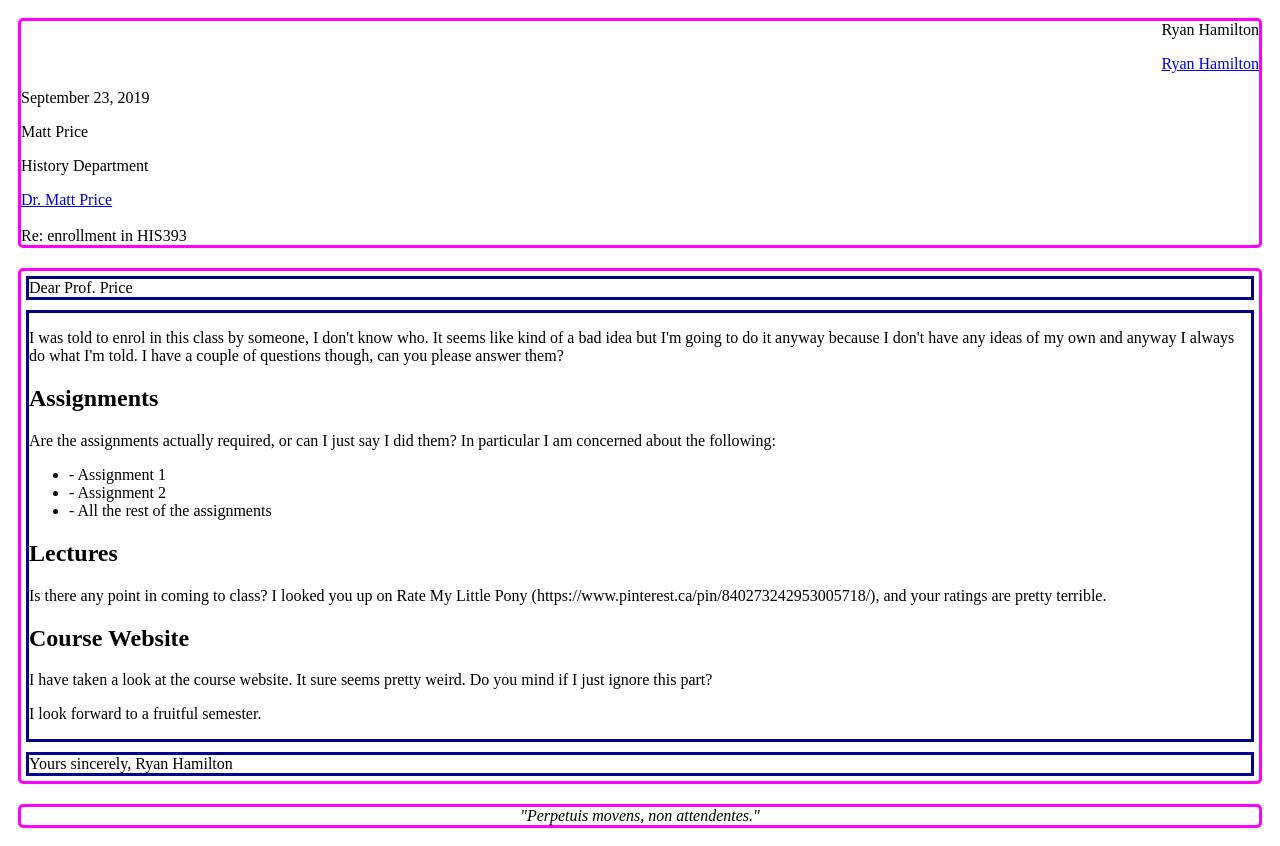
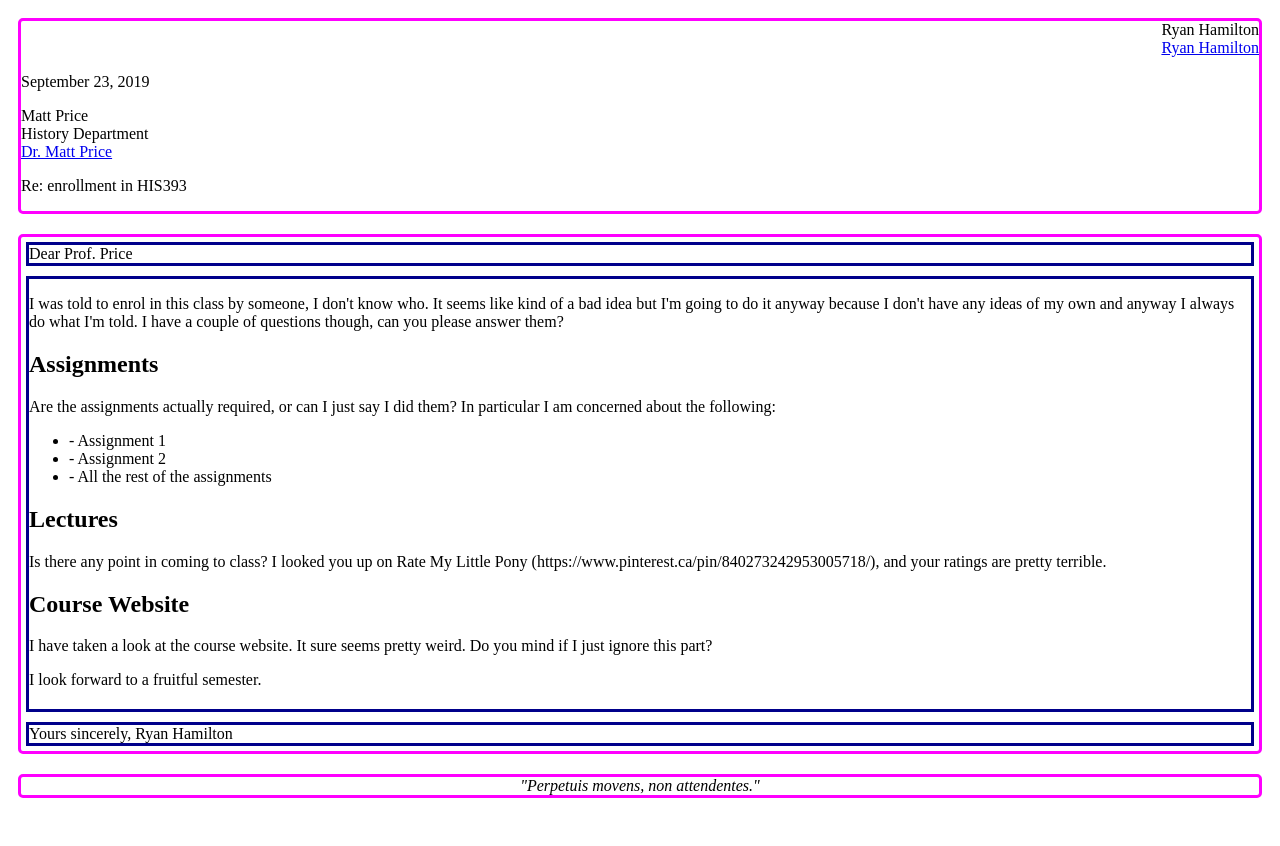
Before and after one commit to dh20199/01-blog-ryanVic, a website: page 01/letter.html in a window 1280 px wide. After the commit the page ends 816 px from the top, so only its background shows below. Drawn offline with Linux system fonts and the light colour scheme.

Commit message:
Table fix

```diff
--- a/01/letter.html
+++ b/01/letter.html
@@ -9,17 +9,17 @@
         <main>
             <header>
                 <div class="senderinfo">Ryan Hamilton<br>
-                    <p><a href="mailto:ryanferruccio.hamilton@mail.utoronto.ca">Ryan Hamilton</a></p>
+                    <a href="mailto:ryanferruccio.hamilton@mail.utoronto.ca">Ryan Hamilton</a></p>
                 </div>
 
-                <time>September 23, 2019
+                <time><p>September 23, 2019</p>
 
                 </time>
-                <div class="recipient"><p>Matt Price</p>
-                    <p>History Department</p>
-                    <a href="mailto:matt.price@utoronto.ca"> Dr. Matt Price</a><br>
-                    <br></div>
-                <div class="subject"> Re: enrollment in HIS393</div>
+                <div class="recipient">Matt Price
+                    <br>History Department
+                    <br><a href="mailto:matt.price@utoronto.ca"> Dr. Matt Price</a>
+                    </div>
+                <div class="subject"> <p>Re: enrollment in HIS393</p></div>
             </header>
 
             <article>
```
